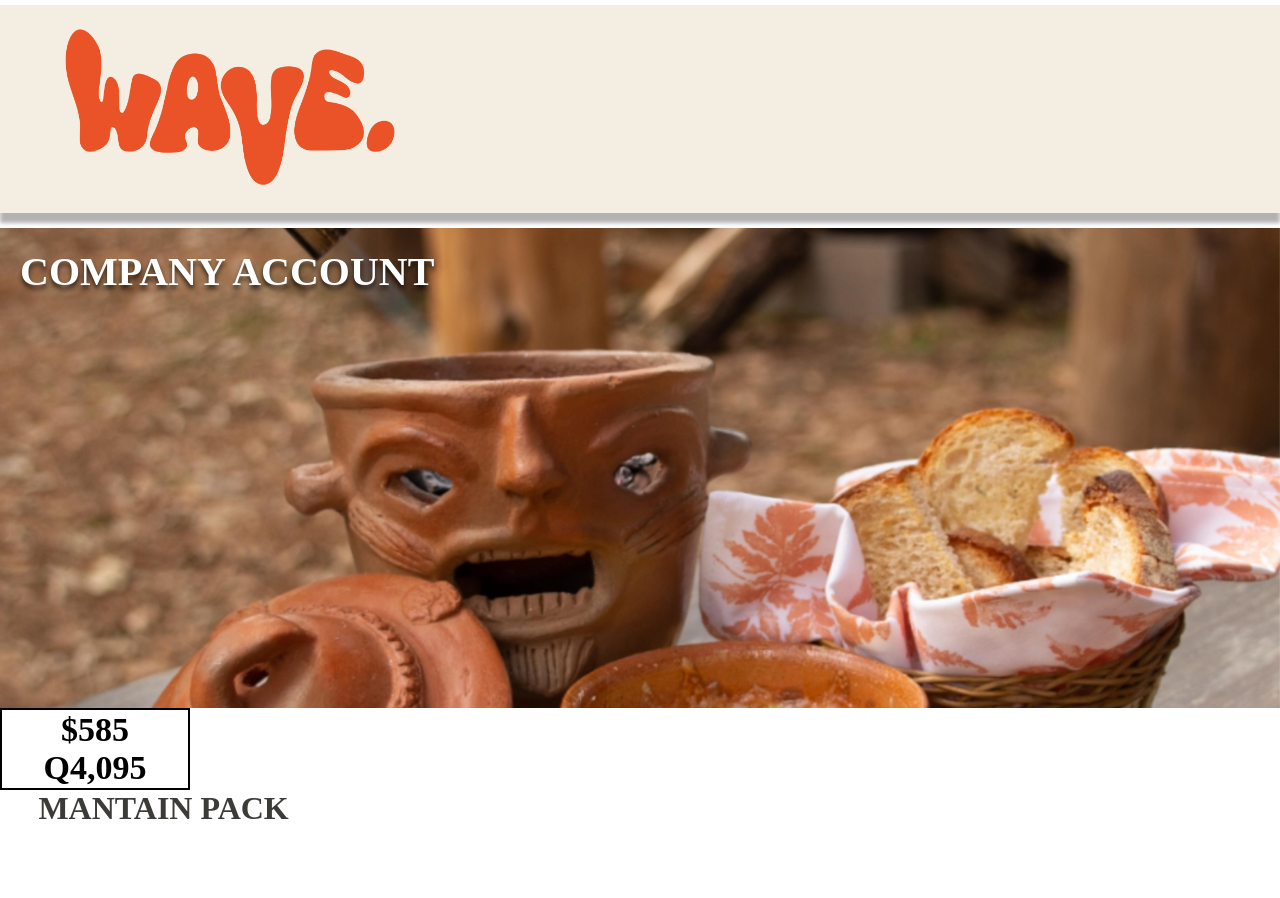
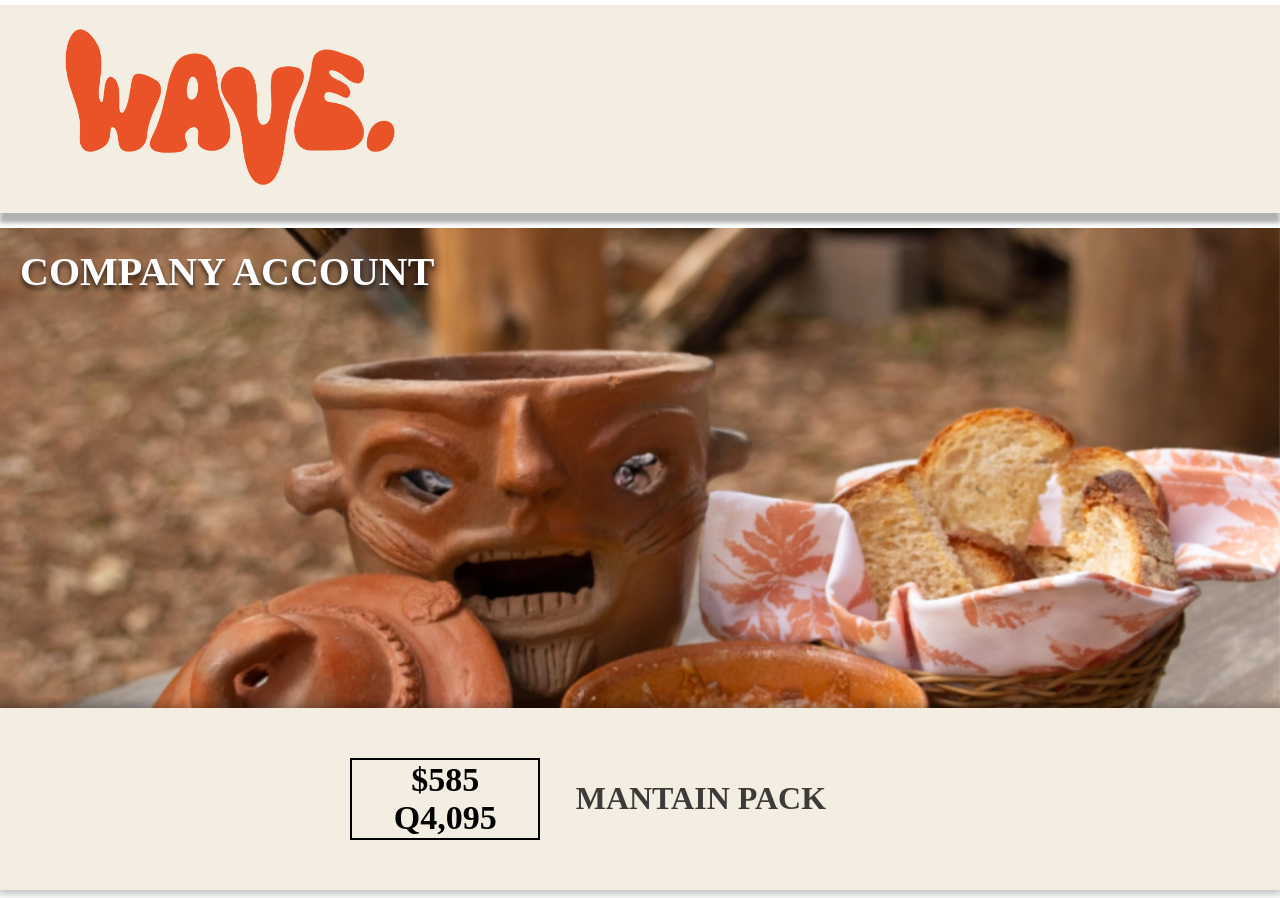
Before and after one commit to AnaLu456/Sketch, a Next.js app: page /pages/Licha in a window 1280 px wide. Before the commit the page ends 827 px from the top, so only its background shows below. Built offline with nearby package versions, Linux system fonts and the light colour scheme.

Commit message:
cambios chiquitos licha

```diff
--- a/src/app/pages/Licha/Componentes/div1.module.css
+++ b/src/app/pages/Licha/Componentes/div1.module.css
@@ -26,7 +26,7 @@ background-size: cover;
     padding: 20px;
 }
 
-.BloquePrecios {
+.BloqueP {
     background-color: #F3EEE1;
     width: 100%;
     margin-bottom: 8px;
@@ -36,7 +36,9 @@ background-size: cover;
     align-items: center;
     justify-content: center;
     flex-direction: row;
+
 }
+
 
 .Cuadroprecios {
     width: 190px; /* Ancho del rectángulo */
@@ -73,4 +75,5 @@ background-size: cover;
     font-style: normal;
     font-weight: 400;
     line-height: normal;
+
 }
```
